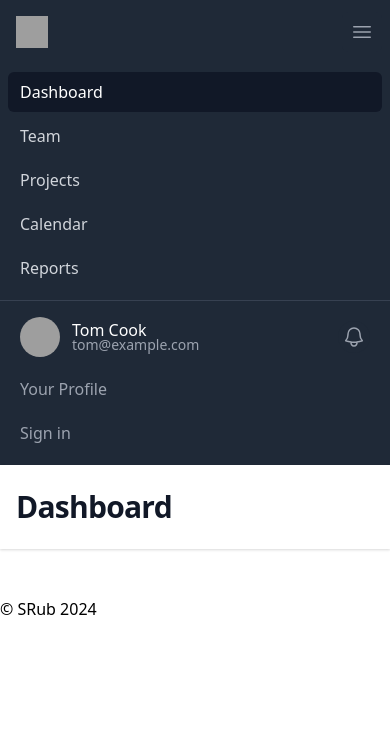
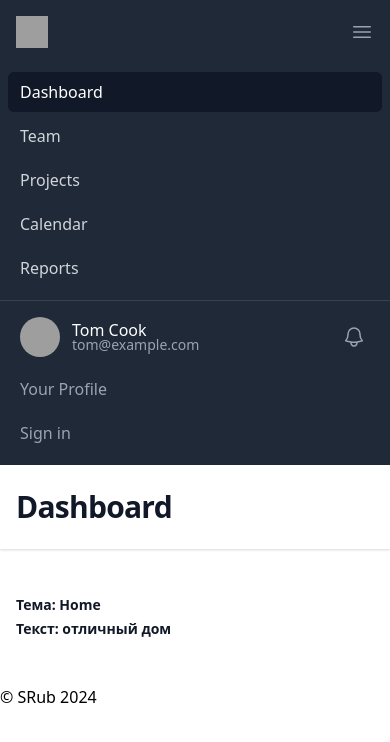
Before and after one commit to FrexRub/Chat, a FastAPI app: page / in a window 390 px wide. Shown: the top 742 px of the page. Run offline with FastAPI, Linux system fonts and the light colour scheme; data comes from the database, SQL or seed files in the repository; parts of the project's set-up code (start-up, migrations or seed data) failed here and were passed over; grey boxes are pictures that could not be loaded.

Commit message:
edit index.html

```diff
--- a/src/main.py
+++ b/src/main.py
@@ -1,13 +1,17 @@
 import logging
 
-from fastapi import FastAPI, Request
+from fastapi import FastAPI, Request, Depends
 from fastapi.responses import HTMLResponse
 from fastapi.middleware.cors import CORSMiddleware
+from sqlalchemy.ext.asyncio import AsyncSession
 import uvicorn
 
 from src.core.config import configure_logging, templates
+from src.core.database import get_async_session
 from src.users.routers import router as router_users
 from src.posts.routes import router as router_posts
+from src.posts.schemas import PostWithAutor
+from src.posts.crud import get_post_with_user_from_db
 
 configure_logging(logging.INFO)
 logger = logging.getLogger(__name__)
@@ -40,10 +44,14 @@ app.include_router(router_posts)
 
 
 @app.get("/", name="main:index", response_class=HTMLResponse)
-def main_index(request: Request) -> HTMLResponse:
+async def main_index(
+    request: Request, session: AsyncSession = Depends(get_async_session)
+) -> HTMLResponse:
+    posts: list[PostWithAutor] = await get_post_with_user_from_db(session=session)
     return templates.TemplateResponse(
         request=request,
         name="index.html",
+        context={"posts": posts},
     )
 
 
--- a/src/templates/index.html
+++ b/src/templates/index.html
@@ -123,6 +123,24 @@
     <main>
       <div class="mx-auto max-w-7xl px-4 py-6 sm:px-6 lg:px-8">
         <!-- Your content -->
+
+ <ul role="list" class="divide-y divide-gray-100">
+   {% for post in posts %}
+    <li class="flex justify-between gap-x-6 py-5">
+      <div class="flex min-w-0 gap-x-4">
+        <div class="min-w-0 flex-auto">
+          <p class="text-sm font-semibold leading-6 text-gray-900">Тема: {{ post.title}}</p>
+           <p class="text-sm font-semibold leading-6 text-gray-900">Текст: {{ post.body}}</p>
+        </div>
+      </div>
+      <div class="hidden shrink-0 sm:flex sm:flex-col sm:items-end">
+        <p class="text-sm leading-6 text-gray-900">{{ post.data_create}}</p>
+        <p class="mt-1 text-xs leading-5 text-gray-500">author: {{ post.user}} </p>
+      </div>
+    </li>
+    </ul>
+  {% endfor %}
+
       </div>
     </main>
   </div>
```
Also changed, not shown: src/users/routers.py (+11 -1 lines).
